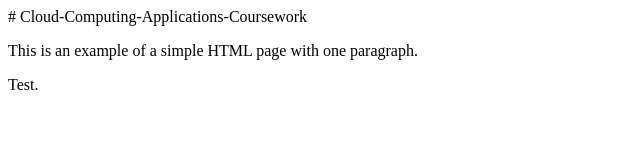
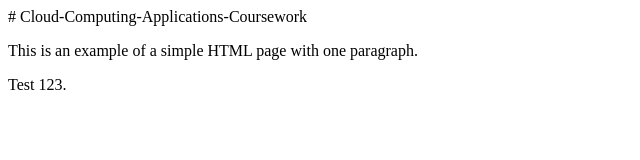
Before and after one commit to CCA-CW/Cloud-Computing-Applications-Coursework, a plain HTML site: page index.html in a window 1280 px wide. Shown: the full height of the page, 0-640 px from the left. Drawn offline with Linux system fonts and the light colour scheme.

Commit message:
Update index.html

```diff
--- a/index.html
+++ b/index.html
@@ -6,6 +6,6 @@
     </head>
     <body>
         <p>This is an example of a simple HTML page with one paragraph.</p>
-        <p>Test.</p>
+        <p>Test 123.</p>
     </body>
 </html>
```
